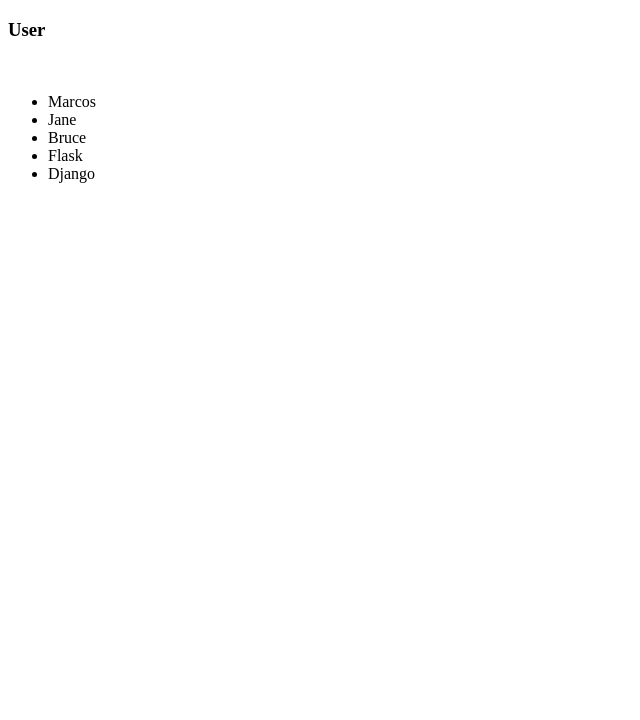
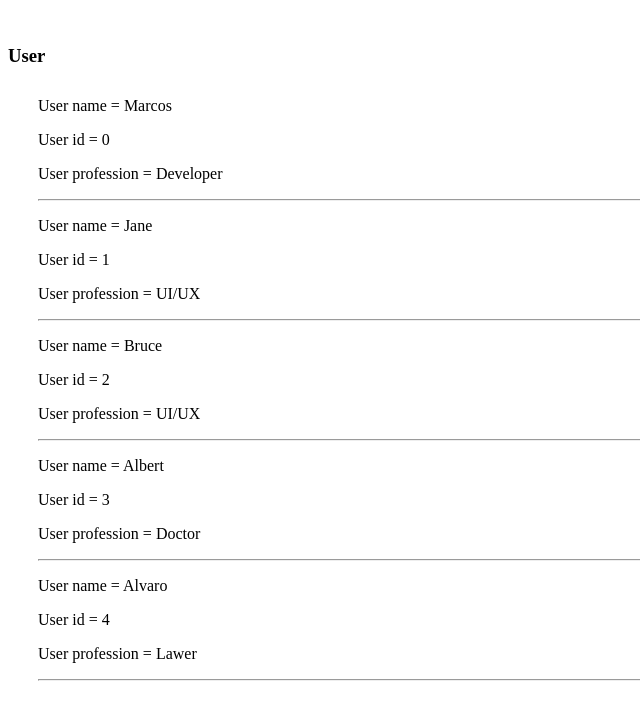
Before and after one commit to mlobf/vue3_refresh_course, a plain HTML site: page Intro/4-Four/home.html in a window 1280 px wide. Shown: the whole page, without its empty margins (0-640 px from the left). Drawn offline with nearby package versions, Linux system fonts and the light colour scheme.

Commit message:
V-for basic

```diff
--- a/Intro/4-Four/home.html
+++ b/Intro/4-Four/home.html
@@ -5,15 +5,24 @@
     <meta http-equiv="X-UA-Compatible" content="IE=edge" />
     <meta name="viewport" content="width=device-width, initial-scale=1.0" />
     <title>V-For</title>
-    <style></style>
+    <style>
+      .container {
+        margin: 30px;
+      }
+    </style>
   </head>
   <body>
+    <br />
+    <h3>User</h3>
     <div id="app">
-      <h3>User</h3>
-      <br />
-      <ul>
-        <li v-for="user in users">{{user}}</li>
-      </ul>
+      <div class="container">
+        <div v-for="user in myObj.users">
+          <p>User name = {{user.name}}</p>
+          <p>User id = {{user.id}}</p>
+          <p>User profession = {{user.profession}}</p>
+          <hr />
+        </div>
+      </div>
     </div>
   </body>
   <script src="https://unpkg.com/vue@next"></script>
--- a/Intro/4-Four/main.js
+++ b/Intro/4-Four/main.js
@@ -1,7 +1,35 @@
 const app = Vue.createApp({
   data() {
     return {
-      users: ["Marcos", "Jane", "Bruce", "Flask", "Django"],
+      myObj: {
+        users: [
+          {
+            id: 0,
+            name: "Marcos",
+            profession: "Developer",
+          },
+          {
+            id: 1,
+            name: "Jane",
+            profession: "UI/UX",
+          },
+          {
+            id: 2,
+            name: "Bruce",
+            profession: "UI/UX",
+          },
+          {
+            id: 3,
+            name: "Albert",
+            profession: "Doctor",
+          },
+          {
+            id: 4,
+            name: "Alvaro",
+            profession: "Lawer",
+          },
+        ],
+      },
     };
   },
   methods: {
```
